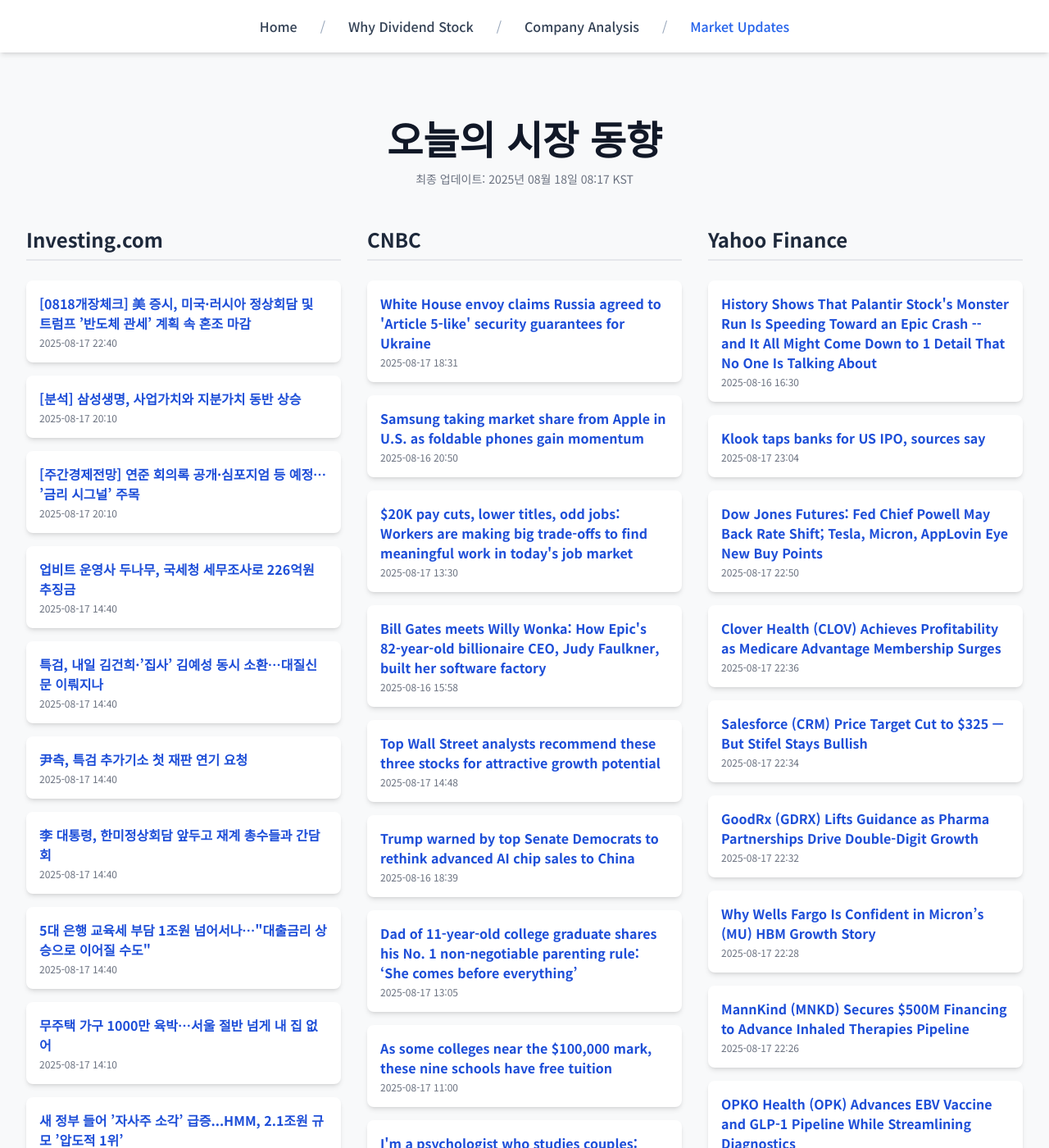
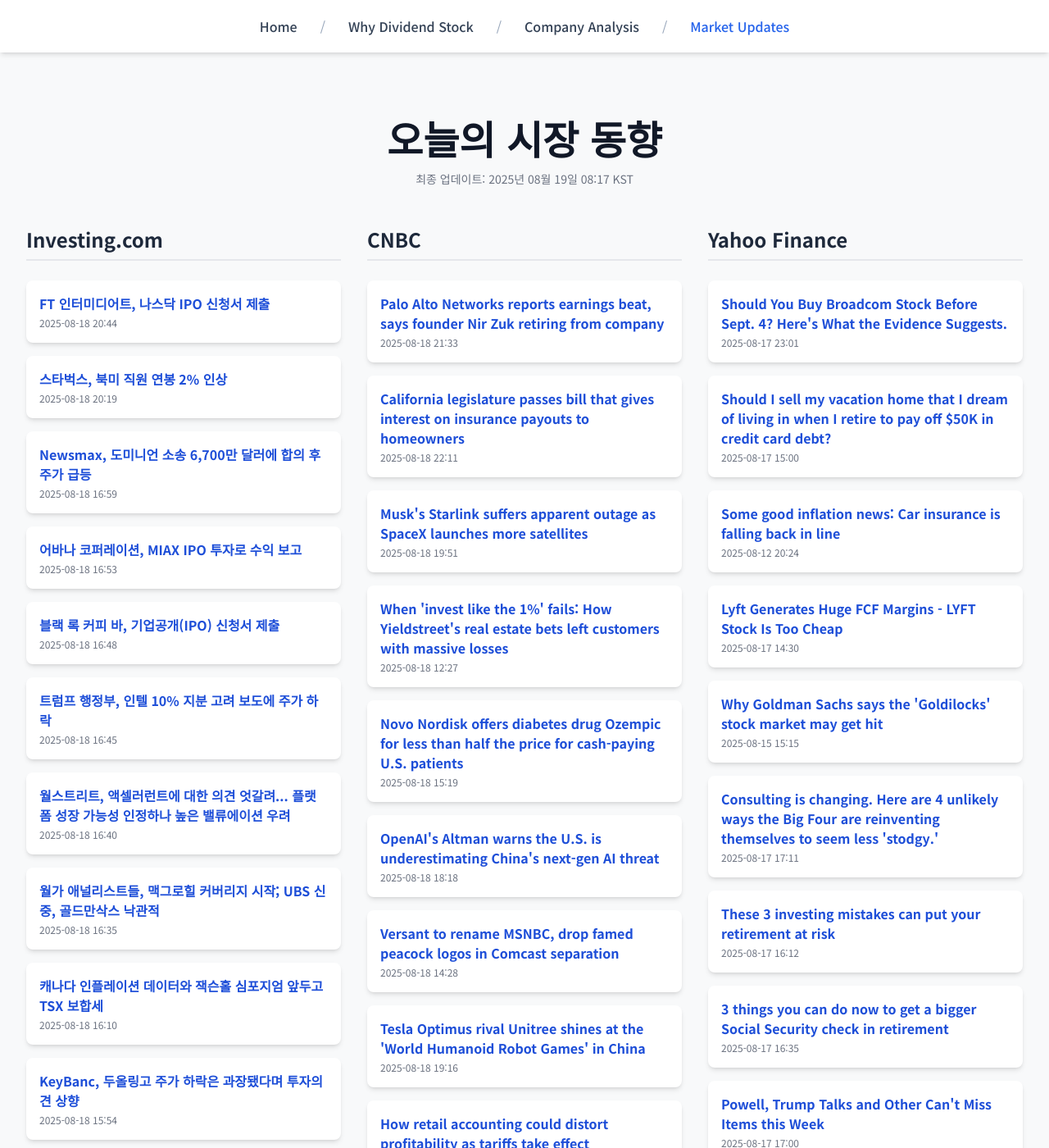
Before and after one commit to Kay-Hwang/my-company-analysis, a Jekyll site: the page built from market-updates.html, in a window 1280 px wide and 1400 px high. Shown: the whole window at 82% size. Built offline with Jekyll 4.4.1, drawn with Linux system fonts in a browser that asks for light colours; nearby versions of some CDN libraries; a script that is not in the unit is left out; some of the changed text lies outside the part shown.

Commit message:
Update daily data

```diff
--- a/_data/latest_data.json
+++ b/_data/latest_data.json
@@ -1,190 +1,190 @@
 {
-  "lastUpdated": "2025년 08월 18일 08:17 KST",
+  "lastUpdated": "2025년 08월 19일 08:17 KST",
   "news": {
     "investing": [
       {
-        "title": "[0818개장체크] 美 증시, 미국·러시아 정상회담 및 트럼프 ’반도체 관세’ 계획 속 혼조 마감",
-        "link": "https://kr.investing.com/news/stock-market-news/article-1598461",
-        "pubDate": "2025-08-17 22:40:08",
-        "summary": "[0818개장체크] 美 증시, 미국·러시아 정상회담 및 트럼프 ’반도체 관세’ 계획 속 혼조 마감"
+        "title": "FT 인터미디어트, 나스닥 IPO 신청서 제출",
+        "link": "https://kr.investing.com/news/stock-market-news/article-432SI-1600020",
+        "pubDate": "2025-08-18 20:44:05",
+        "summary": "FT 인터미디어트, 나스닥 IPO 신청서 제출"
       },
       {
-        "title": "[분석] 삼성생명, 사업가치와 지분가치 동반 상승",
-        "link": "https://kr.investing.com/news/stock-market-news/article-1598451",
-        "pubDate": "2025-08-17 20:10:47",
-        "summary": "[분석] 삼성생명, 사업가치와 지분가치 동반 상승"
+        "title": "스타벅스, 북미 직원 연봉 2% 인상",
+        "link": "https://kr.investing.com/news/stock-market-news/article-93CH-1599948",
+        "pubDate": "2025-08-18 20:19:54",
+        "summary": "스타벅스, 북미 직원 연봉 2% 인상"
       },
       {
-        "title": "[주간경제전망] 연준 회의록 공개·심포지엄 등 예정… ’금리 시그널’ 주목",
-        "link": "https://kr.investing.com/news/stock-market-news/article-1598450",
-        "pubDate": "2025-08-17 20:10:38",
-        "summary": "[주간경제전망] 연준 회의록 공개·심포지엄 등 예정… ’금리 시그널’ 주목"
+        "title": "Newsmax, 도미니언 소송 6,700만 달러에 합의 후 주가 급등",
+        "link": "https://kr.investing.com/news/stock-market-news/article-93CH-1599783",
+        "pubDate": "2025-08-18 16:59:43",
+        "summary": "Newsmax, 도미니언 소송 6,700만 달러에 합의 후 주가 급등"
       },
       {
-        "title": "업비트 운영사 두나무, 국세청 세무조사로 226억원 추징금",
-        "link": "https://kr.investing.com/news/stock-market-news/article-1598446",
-        "pubDate": "2025-08-17 14:40:50",
-        "summary": "업비트 운영사 두나무, 국세청 세무조사로 226억원 추징금"
+        "title": "어바나 코퍼레이션, MIAX IPO 투자로 수익 보고",
+        "link": "https://kr.investing.com/news/stock-market-news/article-432SI-1599780",
+        "pubDate": "2025-08-18 16:53:05",
+        "summary": "어바나 코퍼레이션, MIAX IPO 투자로 수익 보고"
       },
       {
-        "title": "특검, 내일 김건희·’집사’ 김예성 동시 소환…대질신문 이뤄지나",
-        "link": "https://kr.investing.com/news/stock-market-news/article-1598445",
-        "pubDate": "2025-08-17 14:40:50",
-        "summary": "특검, 내일 김건희·’집사’ 김예성 동시 소환…대질신문 이뤄지나"
+        "title": "블랙 록 커피 바, 기업공개(IPO) 신청서 제출",
+        "link": "https://kr.investing.com/news/stock-market-news/article-432SI-1599776",
+        "pubDate": "2025-08-18 16:48:06",
+        "summary": "블랙 록 커피 바, 기업공개(IPO) 신청서 제출"
       },
       {
-        "title": "尹측, 특검 추가기소 첫 재판 연기 요청",
-        "link": "https://kr.investing.com/news/stock-market-news/article-1598444",
-        "pubDate": "2025-08-17 14:40:49",
-        "summary": "尹측, 특검 추가기소 첫 재판 연기 요청"
+        "title": "트럼프 행정부, 인텔 10% 지분 고려 보도에 주가 하락",
+        "link": "https://kr.investing.com/news/stock-market-news/article-1599774",
+        "pubDate": "2025-08-18 16:45:47",
+        "summary": "트럼프 행정부, 인텔 10% 지분 고려 보도에 주가 하락"
       },
       {
-        "title": "李 대통령, 한미정상회담 앞두고 재계 총수들과 간담회",
-        "link": "https://kr.investing.com/news/stock-market-news/article-1598443",
-        "pubDate": "2025-08-17 14:40:48",
-        "summary": "李 대통령, 한미정상회담 앞두고 재계 총수들과 간담회"
+        "title": "월스트리트, 액셀러런트에 대한 의견 엇갈려... 플랫폼 성장 가능성 인정하나 높은 밸류에이션 우려",
+        "link": "https://kr.investing.com/news/stock-market-news/article-1599770",
+        "pubDate": "2025-08-18 16:40:59",
+        "summary": "월스트리트, 액셀러런트에 대한 의견 엇갈려... 플랫폼 성장 가능성 인정하나 높은 밸류에이션 우려"
       },
       {
-        "title": "5대 은행 교육세 부담 1조원 넘어서나…\"대출금리 상승으로 이어질 수도\"",
-        "link": "https://kr.investing.com/news/stock-market-news/article-1598442",
-        "pubDate": "2025-08-17 14:40:47",
-        "summary": "5대 은행 교육세 부담 1조원 넘어서나…\"대출금리 상승으로 이어질 수도\""
+        "title": "월가 애널리스트들, 맥그로힐 커버리지 시작; UBS 신중, 골드만삭스 낙관적",
+        "link": "https://kr.investing.com/news/stock-market-news/article-1599765",
+        "pubDate": "2025-08-18 16:35:02",
+        "summary": "월가 애널리스트들, 맥그로힐 커버리지 시작; UBS 신중, 골드만삭스 낙관적"
       },
       {
-        "title": "무주택 가구 1000만 육박…서울 절반 넘게 내 집 없어",
-        "link": "https://kr.investing.com/news/stock-market-news/article-1598441",
-        "pubDate": "2025-08-17 14:10:44",
-        "summary": "무주택 가구 1000만 육박…서울 절반 넘게 내 집 없어"
+        "title": "캐나다 인플레이션 데이터와 잭슨홀 심포지엄 앞두고 TSX 보합세",
+        "link": "https://kr.investing.com/news/stock-market-news/article-1599114",
+        "pubDate": "2025-08-18 16:10:07",
+        "summary": "캐나다 인플레이션 데이터와 잭슨홀 심포지엄 앞두고 TSX 보합세"
       },
       {
-        "title": "새 정부 들어 ’자사주 소각’ 급증...HMM, 2.1조원 규모 ’압도적 1위’",
-        "link": "https://kr.investing.com/news/stock-market-news/article-1598429",
-        "pubDate": "2025-08-17 11:40:14",
-        "summary": "새 정부 들어 ’자사주 소각’ 급증...HMM, 2.1조원 규모 ’압도적 1위’"
+        "title": "KeyBanc, 두올링고 주가 하락은 과장됐다며 투자의견 상향",
+        "link": "https://kr.investing.com/news/stock-market-news/article-1599730",
+        "pubDate": "2025-08-18 15:54:46",
+        "summary": "KeyBanc, 두올링고 주가 하락은 과장됐다며 투자의견 상향"
       }
     ],
     "cnbc": [
       {
-        "title": "White House envoy claims Russia agreed to 'Article 5-like' security guarantees for Ukraine",
-        "link": "https://www.cnbc.com/2025/08/17/trump-putin-steve-witkoff-ukraine-security-guarantees.html",
-        "pubDate": "Sun, 17 Aug 2025 18:31:36 GMT",
-        "summary": "Special Envoy Steve Witkoff's remarks come just days after President Donald Trump met in Alaska with the Russian president to discuss ending the war in Ukraine."
+        "title": "Palo Alto Networks reports earnings beat, says founder Nir Zuk retiring from company",
+        "link": "https://www.cnbc.com/2025/08/18/palo-alto-panw-earnings-q4-2025.html",
+        "pubDate": "Mon, 18 Aug 2025 21:33:26 GMT",
+        "summary": "Palo Alto Networks surpassed Wall Street's fiscal fourth-quarter estimates and issued upbeat guidance."
       },
       {
-        "title": "Samsung taking market share from Apple in U.S. as foldable phones gain momentum",
-        "link": "https://www.cnbc.com/2025/08/16/samsungs-us-market-share-apple-rivalry-foldable-phones.html",
-        "pubDate": "Sat, 16 Aug 2025 20:50:56 GMT",
-        "summary": "Samsung introduced two folding phones in July that are garnering praise on social media and putting pressure on Apple to deliver new types of iPhones"
+        "title": "California legislature passes bill that gives interest on insurance payouts to homeowners",
+        "link": "https://www.cnbc.com/2025/08/18/california-insurance-natural-disasters-newsom.html",
+        "pubDate": "Mon, 18 Aug 2025 22:11:19 GMT",
+        "summary": "The bill, which would apply to both existing insurance payouts and to any new escrow accounts, heads to Gov. Gavin Newsom's desk for his signature."
       },
       {
-        "title": "$20K pay cuts, lower titles, odd jobs: Workers are making big trade-offs to find meaningful work in today's job market",
-        "link": "https://www.cnbc.com/2025/08/17/finding-a-meaningful-job-is-an-elusive-luxury-to-todays-job-seekers.html",
-        "pubDate": "Sun, 17 Aug 2025 13:30:01 GMT",
-        "summary": "A majority of people say they want to do meaningful work in their jobs. It's proving to be a luxury not everyone can afford."
+        "title": "Musk's Starlink suffers apparent outage as SpaceX launches more satellites",
+        "link": "https://www.cnbc.com/2025/08/18/starlink-outage-spacex-launch-satellites-musk.html",
+        "pubDate": "Mon, 18 Aug 2025 19:51:15 GMT",
+        "summary": "Elon Musk's aerospace and defense contractor also successfully launched a fresh group of satellites to bolster its Starlink network."
       },
       {
-        "title": "Bill Gates meets Willy Wonka: How Epic's 82-year-old billionaire CEO, Judy Faulkner, built her software factory",
-        "link": "https://www.cnbc.com/2025/08/16/how-epics-82-year-old-ceo-judy-faulkner-built-her-software-factory.html",
-        "pubDate": "Sat, 16 Aug 2025 15:58:36 GMT",
-        "summary": "Judy Faulkner has run Epic Systems for 46 years and has a detailed plan for what happens when she's no longer the boss."
+        "title": "When 'invest like the 1%' fails: How Yieldstreet's real estate bets left customers with massive losses",
+        "link": "https://www.cnbc.com/2025/08/18/yieldstreet-real-estate-bets-customer-losses.html",
+        "pubDate": "Mon, 18 Aug 2025 12:27:56 GMT",
+        "summary": "Customers of the private markets startup Yieldstreet said they face huge losses on real estate investments that turned out to be far riskier than they thought."
       },
       {
-        "title": "Top Wall Street analysts recommend these three stocks for attractive growth potential",
-        "link": "https://www.cnbc.com/2025/08/17/three-stocks-for-attractive-growth-according-to-tipranks.html",
-        "pubDate": "Sun, 17 Aug 2025 14:48:36 GMT",
-        "summary": "TipRanks' analyst ranking service discusses three stocks, including Pinterest and CoreWeave."
+        "title": "Novo Nordisk offers diabetes drug Ozempic for less than half the price for cash-paying U.S. patients",
+        "link": "https://www.cnbc.com/2025/08/18/novo-nordisk-offers-diabetes-drug-ozempic-for-steep-cash-discount.html",
+        "pubDate": "Mon, 18 Aug 2025 15:19:46 GMT",
+        "summary": "Patients can pay $499 in cash per month for three dose sizes of Ozempic through the company's direct-to-consumer pharmacy and GoodRx, among other platforms."
       },
       {
-        "title": "Trump warned by top Senate Democrats to rethink advanced AI chip sales to China",
-        "link": "https://www.cnbc.com/2025/08/16/senate-democrats-letter-trump-advanced-ai-chip-sales-china.html",
-        "pubDate": "Sat, 16 Aug 2025 18:39:59 GMT",
-        "summary": "On Aug. 15, top Senate Democrats warned Trump about AI chip deal with China in an open letter"
+        "title": "OpenAI's Altman warns the U.S. is underestimating China's next-gen AI threat",
+        "link": "https://www.cnbc.com/2025/08/18/openai-altman-china-ai.html",
+        "pubDate": "Mon, 18 Aug 2025 18:18:07 GMT",
+        "summary": "Despite escalating U.S. export controls on semiconductors, Altman is unconvinced that the policy is keeping up with technical reality."
       },
       {
-        "title": "Dad of 11-year-old college graduate shares his No. 1 non-negotiable parenting rule: ‘She comes before everything’",
-        "link": "https://www.cnbc.com/2025/08/17/dad-of-young-college-graduate-my-top-non-negotiable-parenting-rule.html",
-        "pubDate": "Sun, 17 Aug 2025 13:05:01 GMT",
-        "summary": "Alisa Perales, 11, has two associate degrees and is headed to UC Riverside to study computer science. Her father Rafael, a single dad, shares how."
+        "title": "Versant to rename MSNBC, drop famed peacock logos in Comcast separation",
+        "link": "https://www.cnbc.com/2025/08/18/comcast-versant-rename-msnbc-peacock-logos.html",
+        "pubDate": "Mon, 18 Aug 2025 14:28:42 GMT",
+        "summary": "They're the first real public-facing changes in Versant's upcoming separation from Comcast's NBCUniversal."
       },
       {
-        "title": "As some colleges near the $100,000 mark, these nine schools have free tuition",
-        "link": "https://www.cnbc.com/2025/08/17/tuition-free-colleges-in-2025.html",
-        "pubDate": "Sun, 17 Aug 2025 11:00:01 GMT",
-        "summary": "A handful of colleges and universities across the country are tuition free for all students."
+        "title": "Tesla Optimus rival Unitree shines at the 'World Humanoid Robot Games' in China",
+        "link": "https://www.cnbc.com/2025/08/18/world-humanoid-robot-games-china-tesla-unitree.html",
+        "pubDate": "Mon, 18 Aug 2025 19:16:19 GMT",
+        "summary": "Humanoid robot athletes competed in dance battles, martial arts, track and field and soccer."
       },
       {
-        "title": "I'm a psychologist who studies couples: People in the happiest relationships talk about 5 things every day—that most neglect",
-        "link": "https://www.cnbc.com/2025/08/17/psychologist-people-in-the-happiest-relationships-talk-about-5-things-every-day.html",
-        "pubDate": "Sun, 17 Aug 2025 14:01:04 GMT",
-        "summary": "The happiest couples don't wait for the \"perfect\" time to communicate. Mark Travers, a psychologist who studies couples, shares what people in successful relationships talk about every day — that most never bother to mention."
+        "title": "How retail accounting could distort profitability as tariffs take effect",
+        "link": "https://www.cnbc.com/2025/08/18/retail-earnings-how-accounting-could-change-profitability-amid-tariffs.html",
+        "pubDate": "Mon, 18 Aug 2025 19:38:31 GMT",
+        "summary": "As Home Depot, Target and Walmart prepare to report earnings, retail inventory method accounting could change how tariffs affect their profitability."
       },
       {
-        "title": "U.S. delegation's India visit reportedly called off as trade tensions simmer",
-        "link": "https://www.cnbc.com/2025/08/17/us-delegation-india-visit-called-off-as-trade-tensions-simmer-.html",
-        "pubDate": "Sun, 17 Aug 2025 04:09:31 GMT",
-        "summary": "The visit that was expected to take place between Aug. 25 and Aug. 29 will likely be rescheduled, NDTV reported, citing people familiar with the matter."
+        "title": "'Job hugging' has replaced job-hopping, consultants say, as workers cling to current roles",
+        "link": "https://www.cnbc.com/2025/08/18/job-hugging-job-hopping.html",
+        "pubDate": "Mon, 18 Aug 2025 17:31:17 GMT",
+        "summary": "Workers are clinging to their jobs as they sour on their prospects in the labor market."
       }
     ],
     "yahoo": [
       {
-        "title": "History Shows That Palantir Stock's Monster Run Is Speeding Toward an Epic Crash -- and It All Might Come Down to 1 Detail That No One Is Talking About",
-        "link": "https://finance.yahoo.com/news/history-shows-palantir-stocks-monster-163000727.html",
-        "pubDate": "2025-08-16T16:30:00Z",
-        "summary": "History Shows That Palantir Stock's Monster Run Is Speeding Toward an Epic Crash -- and It All Might Come Down to 1 Detail That No One Is Talking About"
+        "title": "Should You Buy Broadcom Stock Before Sept. 4? Here's What the Evidence Suggests.",
+        "link": "https://finance.yahoo.com/news/buy-broadcom-stock-sept-4-230100612.html",
+        "pubDate": "2025-08-17T23:01:00Z",
+        "summary": "Should You Buy Broadcom Stock Before Sept. 4? Here's What the Evidence Suggests."
       },
       {
-        "title": "Klook taps banks for US IPO, sources say",
-        "link": "https://finance.yahoo.com/news/klook-taps-banks-us-ipo-230456726.html",
-        "pubDate": "2025-08-17T23:04:56Z",
-        "summary": "Klook taps banks for US IPO, sources say"
+        "title": "Should I sell my vacation home that I dream of living in when I retire to pay off $50K in credit card debt?",
+        "link": "https://finance.yahoo.com/news/sell-vacation-home-dream-living-150000812.html",
+        "pubDate": "2025-08-17T15:00:00Z",
+        "summary": "Should I sell my vacation home that I dream of living in when I retire to pay off $50K in credit card debt?"
       },
       {
-        "title": "Dow Jones Futures: Fed Chief Powell May Back Rate Shift; Tesla, Micron, AppLovin Eye New Buy Points",
-        "link": "https://www.investors.com/market-trend/stock-market-today/dow-jones-futures-fed-chief-powell-speech-tesla-micron-applovin-buy-points/?src=A00220&yptr=yahoo",
-        "pubDate": "2025-08-17T22:50:49Z",
-        "summary": "Dow Jones Futures: Fed Chief Powell May Back Rate Shift; Tesla, Micron, AppLovin Eye New Buy Points"
+        "title": "Some good inflation news: Car insurance is falling back in line",
+        "link": "https://finance.yahoo.com/news/some-good-inflation-news-car-insurance-is-falling-back-in-line-202444790.html",
+        "pubDate": "2025-08-12T20:24:44Z",
+        "summary": "Some good inflation news: Car insurance is falling back in line"
       },
       {
-        "title": "Clover Health (CLOV) Achieves Profitability as Medicare Advantage Membership Surges",
-        "link": "https://finance.yahoo.com/news/clover-health-clov-achieves-profitability-223601332.html",
-        "pubDate": "2025-08-17T22:36:01Z",
-        "summary": "Clover Health (CLOV) Achieves Profitability as Medicare Advantage Membership Surges"
+        "title": "Lyft Generates Huge FCF Margins - LYFT Stock Is Too Cheap",
+        "link": "https://finance.yahoo.com/news/lyft-generates-huge-fcf-margins-143002511.html",
+        "pubDate": "2025-08-17T14:30:02Z",
+        "summary": "Lyft Generates Huge FCF Margins - LYFT Stock Is Too Cheap"
       },
       {
-        "title": "Salesforce (CRM) Price Target Cut to $325 — But Stifel Stays Bullish",
-        "link": "https://finance.yahoo.com/news/salesforce-crm-price-target-cut-223433434.html",
-        "pubDate": "2025-08-17T22:34:33Z",
-        "summary": "Salesforce (CRM) Price Target Cut to $325 — But Stifel Stays Bullish"
+        "title": "Why Goldman Sachs says the 'Goldilocks' stock market may get hit",
+        "link": "https://finance.yahoo.com/news/why-goldman-sachs-says-the-goldilocks-stock-market-may-get-hit-151554100.html",
+        "pubDate": "2025-08-15T15:15:54Z",
+        "summary": "Why Goldman Sachs says the 'Goldilocks' stock market may get hit"
       },
       {
-        "title": "GoodRx (GDRX) Lifts Guidance as Pharma Partnerships Drive Double-Digit Growth",
-        "link": "https://finance.yahoo.com/news/goodrx-gdrx-lifts-guidance-pharma-223219774.html",
-        "pubDate": "2025-08-17T22:32:19Z",
-        "summary": "GoodRx (GDRX) Lifts Guidance as Pharma Partnerships Drive Double-Digit Growth"
+        "title": "Consulting is changing. Here are 4 unlikely ways the Big Four are reinventing themselves to seem less 'stodgy.'",
+        "link": "https://finance.yahoo.com/news/consulting-changing-4-unlikely-ways-171102988.html",
+        "pubDate": "2025-08-17T17:11:02Z",
+        "summary": "Consulting is changing. Here are 4 unlikely ways the Big Four are reinventing themselves to seem less 'stodgy.'"
       },
       {
-        "title": "Why Wells Fargo Is Confident in Micron’s (MU) HBM Growth Story",
-        "link": "https://finance.yahoo.com/news/why-wells-fargo-confident-micron-222801038.html",
-        "pubDate": "2025-08-17T22:28:01Z",
-        "summary": "Why Wells Fargo Is Confident in Micron’s (MU) HBM Growth Story"
+        "title": "These 3 investing mistakes can put your retirement at risk",
+        "link": "https://finance.yahoo.com/news/3-investing-mistakes-put-retirement-161200032.html",
+        "pubDate": "2025-08-17T16:12:00Z",
+        "summary": "These 3 investing mistakes can put your retirement at risk"
       },
       {
-        "title": "MannKind (MNKD) Secures $500M Financing to Advance Inhaled Therapies Pipeline",
-        "link": "https://finance.yahoo.com/news/mannkind-mnkd-secures-500m-financing-222638375.html",
-        "pubDate": "2025-08-17T22:26:38Z",
-        "summary": "MannKind (MNKD) Secures $500M Financing to Advance Inhaled Therapies Pipeline"
+        "title": "3 things you can do now to get a bigger Social Security check in retirement",
+        "link": "https://finance.yahoo.com/news/3-things-now-bigger-social-163500821.html",
+        "pubDate": "2025-08-17T16:35:00Z",
+        "summary": "3 things you can do now to get a bigger Social Security check in retirement"
       },
       {
-        "title": "OPKO Health (OPK) Advances EBV Vaccine and GLP-1 Pipeline While Streamlining Diagnostics",
-        "link": "https://finance.yahoo.com/news/opko-health-opk-advances-ebv-222358746.html",
-        "pubDate": "2025-08-17T22:23:58Z",
-        "summary": "OPKO Health (OPK) Advances EBV Vaccine and GLP-1 Pipeline While Streamlining Diagnostics"
+        "title": "Powell, Trump Talks and Other Can't Miss Items this Week",
+        "link": "https://finance.yahoo.com/news/powell-trump-talks-other-cant-170002568.html",
+        "pubDate": "2025-08-17T17:00:02Z",
+        "summary": "Powell, Trump Talks and Other Can't Miss Items this Week"
       },
       {
-        "title": "LifeStance Health (LFST) Accelerates Growth with AI-Enabled Operations and Clinician Expansion",
-        "link": "https://finance.yahoo.com/news/lifestance-health-lfst-accelerates-growth-222027062.html",
-        "pubDate": "2025-08-17T22:20:27Z",
-        "summary": "LifeStance Health (LFST) Accelerates Growth with AI-Enabled Operations and Clinician Expansion"
+        "title": "Rystad Energy Reveals Surprising Oil Resource Trends",
+        "link": "https://finance.yahoo.com/news/rystad-energy-reveals-surprising-oil-170000149.html",
+        "pubDate": "2025-08-17T17:00:00Z",
+        "summary": "Rystad Energy Reveals Surprising Oil Resource Trends"
       }
     ]
   }
```
